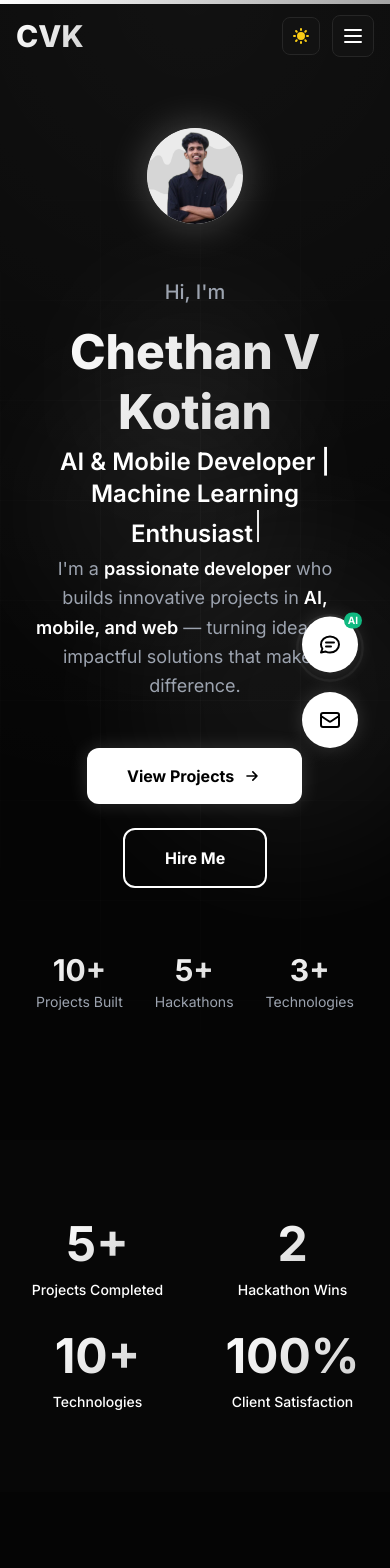
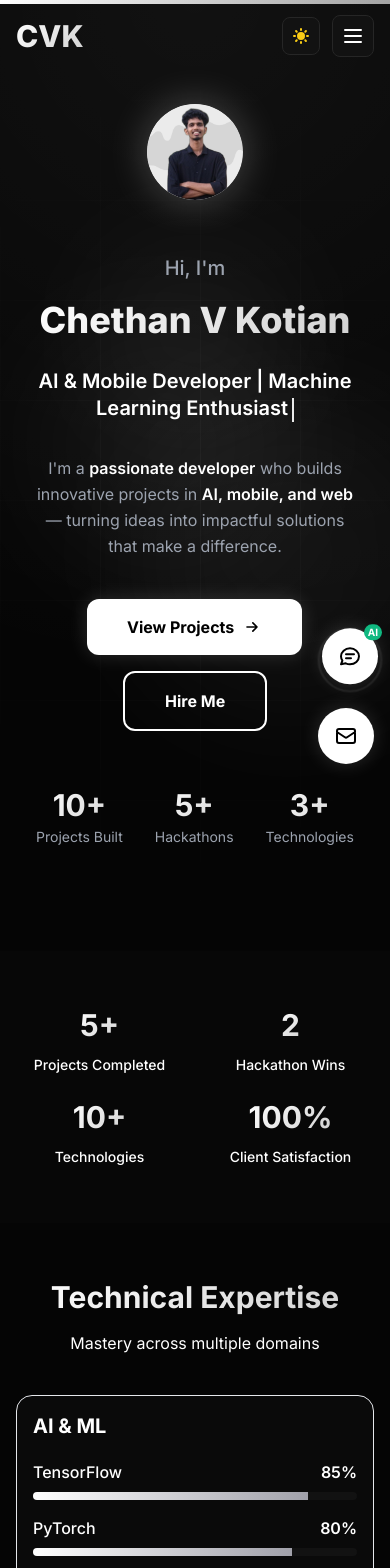
Before and after one commit to chethankotian2005/My-Portfolio, a Next.js app: page / in a window 390 px wide. Shown: the top 1568 px of the page. Built offline with nearby package versions, Linux system fonts and the light colour scheme.

Commit message:
Improve mobile responsiveness across core sections and floating UI

```diff
--- a/components/FloatingContact.jsx
+++ b/components/FloatingContact.jsx
@@ -9,7 +9,7 @@ export default function FloatingContact() {
 
   return (
     <motion.div
-      className="fixed bottom-24 right-8 z-40"
+      className="fixed bottom-20 right-4 sm:bottom-24 sm:right-8 z-40"
       initial={{ opacity: 0, scale: 0 }}
       animate={{ opacity: 1, scale: 1 }}
       transition={{ delay: 1, duration: 0.5 }}
--- a/components/Hero.jsx
+++ b/components/Hero.jsx
@@ -126,7 +126,7 @@ export default function Hero() {
       </div>
 
       {/* Content */}
-      <div className="max-w-container mx-auto px-4 sm:px-6 lg:px-8 py-20 relative z-10">
+      <div className="max-w-container mx-auto px-4 sm:px-6 lg:px-8 py-14 sm:py-20 relative z-10">
         <motion.div
           variants={containerVariants}
           initial="hidden"
@@ -192,7 +192,7 @@ export default function Hero() {
           {/* Name with Gradient */}
           <motion.h1
             variants={itemVariants}
-            className="text-5xl sm:text-6xl lg:text-7xl xl:text-8xl font-extrabold mb-8 gradient-text leading-tight"
+            className="text-4xl sm:text-6xl lg:text-7xl xl:text-8xl font-extrabold mb-6 sm:mb-8 gradient-text leading-tight"
           >
             Chethan V Kotian
           </motion.h1>
@@ -200,14 +200,14 @@ export default function Hero() {
           {/* Typing Effect Subtitle */}
           <motion.div
             variants={itemVariants}
-            className="mb-8 h-12 sm:h-16 flex items-center justify-center"
+            className="mb-8 min-h-[3.5rem] sm:min-h-[4rem] flex items-center justify-center"
           >
-            <h2 className="text-2xl sm:text-3xl lg:text-4xl font-semibold text-text-secondary">
+            <h2 className="text-xl sm:text-3xl lg:text-4xl font-semibold text-text-secondary text-center max-w-3xl leading-snug">
               {typedText}
               <motion.span
                 animate={{ opacity: [1, 0, 1] }}
                 transition={{ duration: 0.8, repeat: Infinity }}
-                className="inline-block w-0.5 h-8 sm:h-10 bg-black dark:bg-white ml-1"
+                className="inline-block w-0.5 h-6 sm:h-10 bg-black dark:bg-white ml-1 align-middle"
               ></motion.span>
             </h2>
           </motion.div>
@@ -215,7 +215,7 @@ export default function Hero() {
           {/* Description */}
           <motion.p
             variants={itemVariants}
-            className="text-lg sm:text-xl text-gray-600 dark:text-gray-400 mb-12 max-w-3xl mx-auto leading-relaxed"
+            className="text-base sm:text-xl text-gray-600 dark:text-gray-400 mb-10 sm:mb-12 max-w-3xl mx-auto leading-relaxed px-1"
           >
             I'm a <span className="text-black dark:text-white font-semibold">passionate developer</span> who builds innovative projects in{' '}
             <span className="text-black dark:text-white font-semibold">AI, mobile, and web</span> —
@@ -225,7 +225,7 @@ export default function Hero() {
           {/* CTA Buttons */}
           <motion.div
             variants={itemVariants}
-            className="flex flex-col sm:flex-row gap-6 justify-center items-center mb-16"
+            className="flex flex-col sm:flex-row gap-4 sm:gap-6 justify-center items-center mb-14 sm:mb-16"
           >
             <Link href="/projects">
               <motion.button
--- a/components/NovaChatbot.jsx
+++ b/components/NovaChatbot.jsx
@@ -108,7 +108,7 @@ export default function NovaChatbot() {
   }, [isOpen]);
 
   return (
-    <div ref={chatRootRef} className="fixed bottom-[10.5rem] right-8 md:bottom-[11rem] md:right-8 z-[70]">
+    <div ref={chatRootRef} className="fixed bottom-[9.75rem] right-3 sm:right-6 md:bottom-[11rem] md:right-8 z-[70]">
       <AnimatePresence>
         {isOpen && (
           <motion.div
@@ -116,7 +116,7 @@ export default function NovaChatbot() {
             animate={{ opacity: 1, y: 0, scale: 1 }}
             exit={{ opacity: 0, y: 12, scale: 0.98 }}
             transition={{ duration: 0.2 }}
-            className="mb-4 w-[92vw] max-w-md max-h-[calc(100vh-16rem)] md:max-h-[calc(100vh-17rem)] rounded-3xl border border-gray-200 dark:border-border-gray bg-white/95 dark:bg-card-black/95 backdrop-blur-xl shadow-2xl overflow-hidden flex flex-col"
+            className="mb-4 w-[calc(100vw-1.5rem)] sm:w-[92vw] max-w-md max-h-[calc(100vh-13rem)] sm:max-h-[calc(100vh-16rem)] md:max-h-[calc(100vh-17rem)] rounded-3xl border border-gray-200 dark:border-border-gray bg-white/95 dark:bg-card-black/95 backdrop-blur-xl shadow-2xl overflow-hidden flex flex-col"
           >
             <div className="px-4 py-3 border-b border-gray-200 dark:border-border-gray bg-gradient-to-r from-gray-50 to-white dark:from-secondary-black dark:to-card-black flex items-center justify-between">
               <div className="flex items-center gap-2.5">
@@ -216,7 +216,7 @@ export default function NovaChatbot() {
           <motion.div
             initial={{ opacity: 0, x: 12 }}
             animate={{ opacity: 1, x: 0 }}
-            className="mr-3 hidden sm:block rounded-full bg-white dark:bg-secondary-black border border-gray-200 dark:border-border-gray px-3 py-1.5 text-xs text-gray-700 dark:text-text-secondary shadow-md"
+            className="mr-2 sm:mr-3 hidden sm:block rounded-full bg-white dark:bg-secondary-black border border-gray-200 dark:border-border-gray px-3 py-1.5 text-xs text-gray-700 dark:text-text-secondary shadow-md"
           >
             Ask Nova
           </motion.div>
--- a/components/ScrollToTop.jsx
+++ b/components/ScrollToTop.jsx
@@ -48,11 +48,11 @@ export default function ScrollToTop() {
           whileHover={{ scale: 1.1, boxShadow: '0 0 30px rgba(100, 100, 100, 0.4)' }}
           whileTap={{ scale: 0.9 }}
           onClick={scrollToTop}
-          className="fixed bottom-8 right-8 z-50 p-4 bg-black text-white dark:bg-white dark:text-black rounded-full shadow-glow transition-all duration-300 group transform-gpu"
+          className="fixed bottom-4 right-4 sm:bottom-8 sm:right-8 z-50 p-3 sm:p-4 bg-black text-white dark:bg-white dark:text-black rounded-full shadow-glow transition-all duration-300 group transform-gpu"
           aria-label="Scroll to top"
         >
           <motion.svg
-            className="w-6 h-6"
+            className="w-5 h-5 sm:w-6 sm:h-6"
             fill="none"
             stroke="currentColor"
             viewBox="0 0 24 24"
--- a/components/SkillsVisualization.jsx
+++ b/components/SkillsVisualization.jsx
@@ -47,24 +47,24 @@ const skillCategories = [
 
 export default function SkillsVisualization() {
   return (
-    <section className="py-20 bg-white dark:bg-deep-black">
+    <section className="py-14 sm:py-20 bg-white dark:bg-deep-black">
       <div className="max-w-7xl mx-auto px-4 sm:px-6 lg:px-8">
         <motion.div
           initial={{ opacity: 0, y: 30 }}
           whileInView={{ opacity: 1, y: 0 }}
           viewport={{ once: true }}
           transition={{ duration: 0.6 }}
-          className="text-center mb-16"
+          className="text-center mb-10 sm:mb-16"
         >
-          <h2 className="text-4xl md:text-5xl font-bold gradient-text mb-4">
+          <h2 className="text-3xl sm:text-4xl md:text-5xl font-bold gradient-text mb-4">
             Technical Expertise
           </h2>
-          <p className="text-text-secondary text-lg">
+          <p className="text-text-secondary text-base sm:text-lg">
             Mastery across multiple domains
           </p>
         </motion.div>
 
-        <div className="grid md:grid-cols-2 gap-8">
+        <div className="grid md:grid-cols-2 gap-5 sm:gap-8">
           {skillCategories.map((category, categoryIndex) => (
             <motion.div
               key={category.title}
@@ -72,9 +72,9 @@ export default function SkillsVisualization() {
               whileInView={{ opacity: 1, x: 0 }}
               viewport={{ once: true }}
               transition={{ delay: categoryIndex * 0.1, duration: 0.6 }}
-              className="bg-gray-50 dark:bg-secondary-black rounded-2xl p-6 border border-gray-200 dark:border-gray hover:border-primary-indigo/50 transition-all duration-300"
+              className="bg-gray-50 dark:bg-secondary-black rounded-2xl p-4 sm:p-6 border border-gray-200 dark:border-gray hover:border-primary-indigo/50 transition-all duration-300"
             >
-              <h3 className="text-2xl font-bold text-text-primary mb-6">
+              <h3 className="text-xl sm:text-2xl font-bold text-text-primary mb-5 sm:mb-6">
                 {category.title}
               </h3>
 
--- a/components/StatsSection.jsx
+++ b/components/StatsSection.jsx
@@ -34,7 +34,7 @@ function Counter({ end, duration, suffix }) {
   }, [end, duration]);
 
   return (
-    <span className="text-5xl md:text-6xl font-bold gradient-text">
+    <span className="text-3xl sm:text-4xl md:text-6xl font-bold gradient-text">
       {count}{suffix}
     </span>
   );
@@ -44,14 +44,14 @@ export default function StatsSection() {
   const [inView, setInView] = useState(false);
 
   return (
-    <section className="py-20 bg-gray-50 dark:bg-secondary-black/50">
+    <section className="py-14 sm:py-20 bg-gray-50 dark:bg-secondary-black/50">
       <div className="max-w-7xl mx-auto px-4 sm:px-6 lg:px-8">
         <motion.div
           initial={{ opacity: 0 }}
           whileInView={{ opacity: 1 }}
           viewport={{ once: true }}
           onViewportEnter={() => setInView(true)}
-          className="grid grid-cols-2 md:grid-cols-4 gap-8"
+          className="grid grid-cols-2 md:grid-cols-4 gap-6 md:gap-8"
         >
           {stats.map((stat, index) => (
             <motion.div
--- a/components/TestimonialsCarousel.jsx
+++ b/components/TestimonialsCarousel.jsx
@@ -25,24 +25,24 @@ const testimonials = [
 
 export default function TestimonialsCarousel() {
   return (
-    <section className="py-20 bg-gray-50 dark:bg-secondary-black/50">
+    <section className="py-14 sm:py-20 bg-gray-50 dark:bg-secondary-black/50">
       <div className="max-w-7xl mx-auto px-4 sm:px-6 lg:px-8">
         <motion.div
           initial={{ opacity: 0, y: 30 }}
           whileInView={{ opacity: 1, y: 0 }}
           viewport={{ once: true }}
           transition={{ duration: 0.6 }}
-          className="text-center mb-16"
+          className="text-center mb-10 sm:mb-16"
         >
-          <h2 className="text-4xl md:text-5xl font-bold gradient-text mb-4">
+          <h2 className="text-3xl sm:text-4xl md:text-5xl font-bold gradient-text mb-4">
             What People Say
           </h2>
-          <p className="text-text-secondary text-lg">
+          <p className="text-text-secondary text-base sm:text-lg">
             Feedback from mentors and collaborators
           </p>
         </motion.div>
 
-        <div className="grid md:grid-cols-3 gap-8">
+        <div className="grid md:grid-cols-3 gap-5 sm:gap-8">
           {testimonials.map((testimonial, index) => (
             <motion.div
               key={index}
@@ -51,7 +51,7 @@ export default function TestimonialsCarousel() {
               viewport={{ once: true }}
               transition={{ delay: index * 0.1, duration: 0.6 }}
               whileHover={{ y: -8, scale: 1.02 }}
-              className="bg-white dark:bg-card-black rounded-2xl p-6 border border-gray-200 dark:border-border-primary hover:border-primary-indigo/50 transition-all duration-300 relative shadow-sm dark:shadow-none"
+              className="bg-white dark:bg-card-black rounded-2xl p-5 sm:p-6 border border-gray-200 dark:border-border-primary hover:border-primary-indigo/50 transition-all duration-300 relative shadow-sm dark:shadow-none"
             >
               {/* Quote icon */}
               <div className="absolute -top-4 left-6 bg-gradient-primary rounded-full p-3">
@@ -61,7 +61,7 @@ export default function TestimonialsCarousel() {
               </div>
 
               <div className="mt-8">
-                <p className="text-text-secondary mb-6 italic">
+                <p className="text-text-secondary text-sm sm:text-base mb-6 italic">
                   "{testimonial.text}"
                 </p>
 
```
